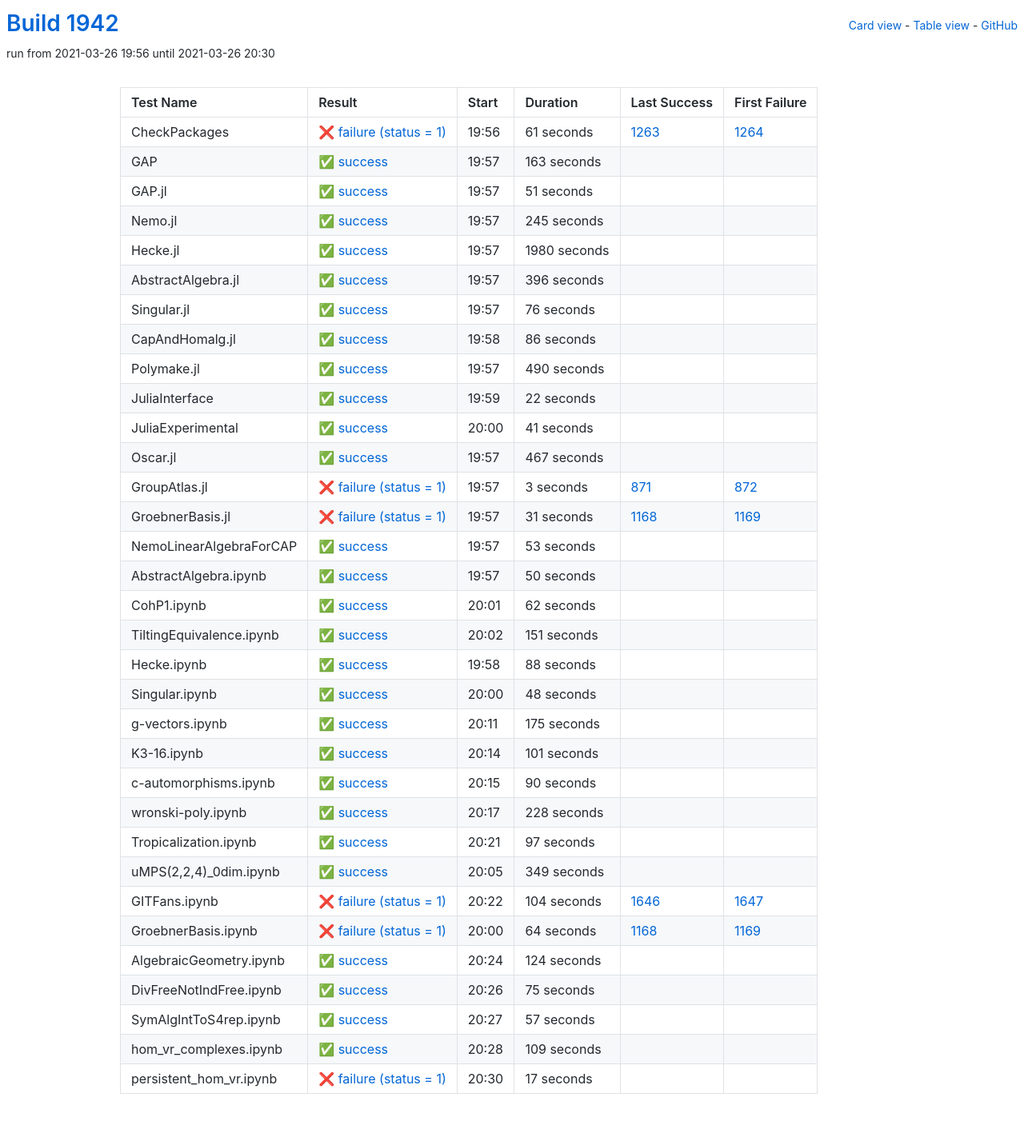
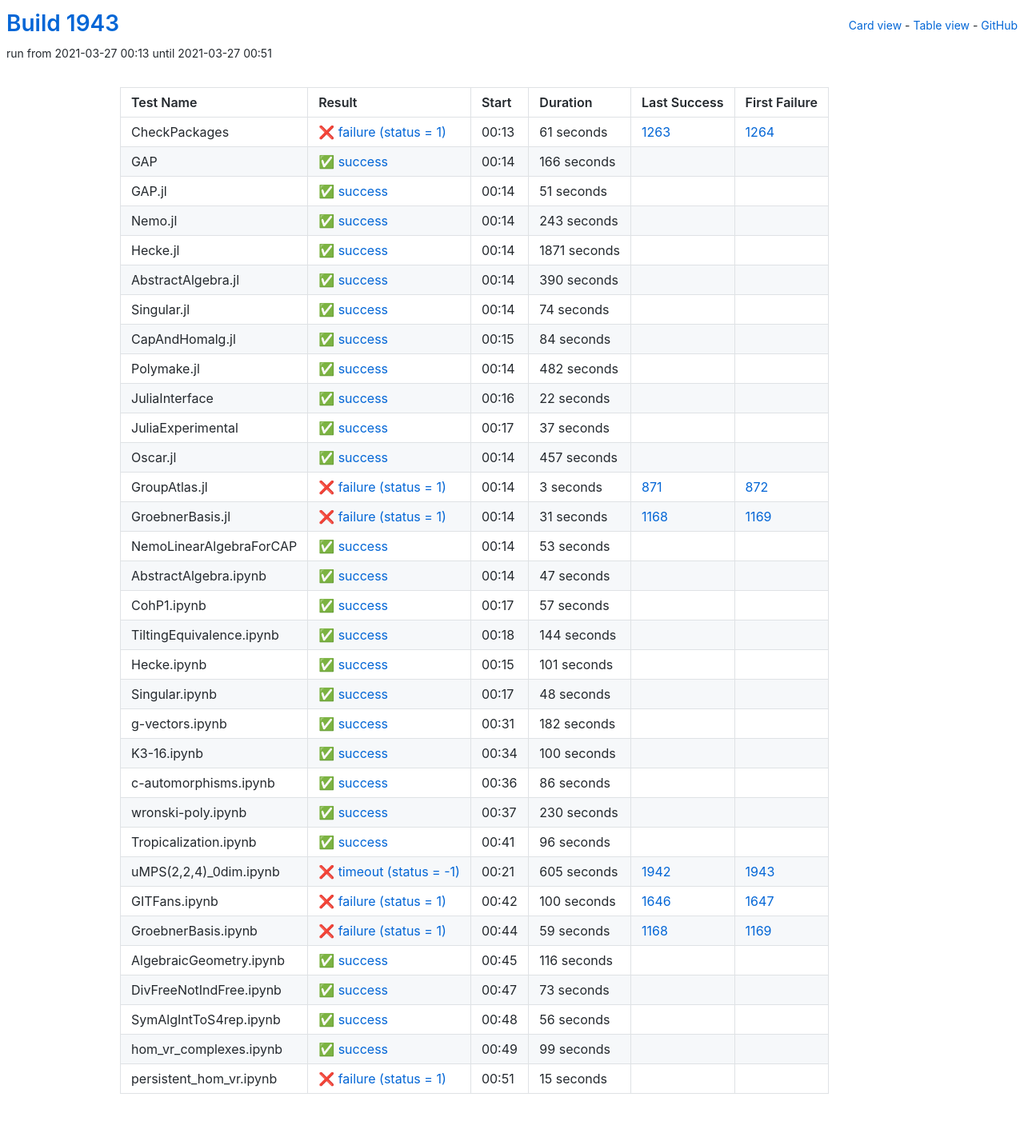
Before and after one commit to oscar-system/oscar-ci-status-stable, a Jekyll site: the page built from table.html, in a window 1280 px wide. Shown: the whole page at 80% size. Built offline with Jekyll 4.4.1, drawn with Linux system fonts in a browser that asks for light colours.

Commit message:
Build #1943

```diff
--- a/_data/ci.yml
+++ b/_data/ci.yml
@@ -1,6 +1,6 @@
 ---
-build: 1942
-build_url: https://oscarci.mathematik.uni-kl.de/job/oscar-stable/1942/
+build: 1943
+build_url: https://oscarci.mathematik.uni-kl.de/job/oscar-stable/1943/
 job: oscar-stable
 organization: oscar-system
 repo: oscar-ci-status-stable
@@ -8,8 +8,8 @@ repourl: https://github.com/oscar-system/oscar-ci-status-stable
 tests:
 - name: CheckPackages
   id: checkpackages
-  log: https://oscarci.mathematik.uni-kl.de/job/oscar-stable/1942/artifact/logs/build-1942/CheckPackages.log
-  start: 2021-03-26 19:56
+  log: https://oscarci.mathematik.uni-kl.de/job/oscar-stable/1943/artifact/logs/build-1943/CheckPackages.log
+  start: 2021-03-27 00:13
   success: false
   exitcode: 1
   status: failure
@@ -20,20 +20,20 @@ tests:
   first_failure_url: https://oscarci.mathematik.uni-kl.de/job/oscar-stable/1264/
 - name: GAP
   id: gap
-  log: https://oscarci.mathematik.uni-kl.de/job/oscar-stable/1942/artifact/logs/build-1942/GAP.log
-  start: 2021-03-26 19:57
+  log: https://oscarci.mathematik.uni-kl.de/job/oscar-stable/1943/artifact/logs/build-1943/GAP.log
+  start: 2021-03-27 00:14
   success: true
   exitcode: 0
   status: success
-  duration: 163
+  duration: 166
   last_success: false
   last_success_url:
   first_failure: false
   first_failure_url:
 - name: GAP.jl
   id: gap-jl
-  log: https://oscarci.mathematik.uni-kl.de/job/oscar-stable/1942/artifact/logs/build-1942/GAP.jl.log
-  start: 2021-03-26 19:57
+  log: https://oscarci.mathematik.uni-kl.de/job/oscar-stable/1943/artifact/logs/build-1943/GAP.jl.log
+  start: 2021-03-27 00:14
   success: true
   exitcode: 0
   status: success
@@ -44,80 +44,80 @@ tests:
   first_failure_url:
 - name: Nemo.jl
   id: nemo-jl
-  log: https://oscarci.mathematik.uni-kl.de/job/oscar-stable/1942/artifact/logs/build-1942/Nemo.jl.log
-  start: 2021-03-26 19:57
+  log: https://oscarci.mathematik.uni-kl.de/job/oscar-stable/1943/artifact/logs/build-1943/Nemo.jl.log
+  start: 2021-03-27 00:14
   success: true
   exitcode: 0
   status: success
-  duration: 245
+  duration: 243
   last_success: false
   last_success_url:
   first_failure: false
   first_failure_url:
 - name: Hecke.jl
   id: hecke-jl
-  log: https://oscarci.mathematik.uni-kl.de/job/oscar-stable/1942/artifact/logs/build-1942/Hecke.jl.log
-  start: 2021-03-26 19:57
+  log: https://oscarci.mathematik.uni-kl.de/job/oscar-stable/1943/artifact/logs/build-1943/Hecke.jl.log
+  start: 2021-03-27 00:14
   success: true
   exitcode: 0
   status: success
-  duration: 1980
+  duration: 1871
   last_success: false
   last_success_url:
   first_failure: false
   first_failure_url:
 - name: AbstractAlgebra.jl
   id: abstractalgebra-jl
-  log: https://oscarci.mathematik.uni-kl.de/job/oscar-stable/1942/artifact/logs/build-1942/AbstractAlgebra.jl.log
-  start: 2021-03-26 19:57
+  log: https://oscarci.mathematik.uni-kl.de/job/oscar-stable/1943/artifact/logs/build-1943/AbstractAlgebra.jl.log
+  start: 2021-03-27 00:14
   success: true
   exitcode: 0
   status: success
-  duration: 396
+  duration: 390
   last_success: false
   last_success_url:
   first_failure: false
   first_failure_url:
 - name: Singular.jl
   id: singular-jl
-  log: https://oscarci.mathematik.uni-kl.de/job/oscar-stable/1942/artifact/logs/build-1942/Singular.jl.log
-  start: 2021-03-26 19:57
+  log: https://oscarci.mathematik.uni-kl.de/job/oscar-stable/1943/artifact/logs/build-1943/Singular.jl.log
+  start: 2021-03-27 00:14
   success: true
   exitcode: 0
   status: success
-  duration: 76
+  duration: 74
   last_success: false
   last_success_url:
   first_failure: false
   first_failure_url:
 - name: CapAndHomalg.jl
   id: capandhomalg-jl
-  log: https://oscarci.mathematik.uni-kl.de/job/oscar-stable/1942/artifact/logs/build-1942/CapAndHomalg.jl.log
-  start: 2021-03-26 19:58
+  log: https://oscarci.mathematik.uni-kl.de/job/oscar-stable/1943/artifact/logs/build-1943/CapAndHomalg.jl.log
+  start: 2021-03-27 00:15
   success: true
   exitcode: 0
   status: success
-  duration: 86
+  duration: 84
   last_success: false
   last_success_url:
   first_failure: false
   first_failure_url:
 - name: Polymake.jl
   id: polymake-jl
-  log: https://oscarci.mathematik.uni-kl.de/job/oscar-stable/1942/artifact/logs/build-1942/Polymake.jl.log
-  start: 2021-03-26 19:57
+  log: https://oscarci.mathematik.uni-kl.de/job/oscar-stable/1943/artifact/logs/build-1943/Polymake.jl.log
+  start: 2021-03-27 00:14
   success: true
   exitcode: 0
   status: success
-  duration: 490
+  duration: 482
   last_success: false
   last_success_url:
   first_failure: false
   first_failure_url:
 - name: JuliaInterface
   id: juliainterface
-  log: https://oscarci.mathematik.uni-kl.de/job/oscar-stable/1942/artifact/logs/build-1942/JuliaInterface.log
-  start: 2021-03-26 19:59
+  log: https://oscarci.mathematik.uni-kl.de/job/oscar-stable/1943/artifact/logs/build-1943/JuliaInterface.log
+  start: 2021-03-27 00:16
   success: true
   exitcode: 0
   status: success
@@ -128,32 +128,32 @@ tests:
   first_failure_url:
 - name: JuliaExperimental
   id: juliaexperimental
-  log: https://oscarci.mathematik.uni-kl.de/job/oscar-stable/1942/artifact/logs/build-1942/JuliaExperimental.log
-  start: 2021-03-26 20:00
+  log: https://oscarci.mathematik.uni-kl.de/job/oscar-stable/1943/artifact/logs/build-1943/JuliaExperimental.log
+  start: 2021-03-27 00:17
   success: true
   exitcode: 0
   status: success
-  duration: 41
+  duration: 37
   last_success: false
   last_success_url:
   first_failure: false
   first_failure_url:
 - name: Oscar.jl
   id: oscar-jl
-  log: https://oscarci.mathematik.uni-kl.de/job/oscar-stable/1942/artifact/logs/build-1942/Oscar.jl.log
-  start: 2021-03-26 19:57
+  log: https://oscarci.mathematik.uni-kl.de/job/oscar-stable/1943/artifact/logs/build-1943/Oscar.jl.log
+  start: 2021-03-27 00:14
   success: true
   exitcode: 0
   status: success
-  duration: 467
+  duration: 457
   last_success: false
   last_success_url:
   first_failure: false
   first_failure_url:
 - name: GroupAtlas.jl
   id: groupatlas-jl
-  log: https://oscarci.mathematik.uni-kl.de/job/oscar-stable/1942/artifact/logs/build-1942/GroupAtlas.jl.log
-  start: 2021-03-26 19:57
+  log: https://oscarci.mathematik.uni-kl.de/job/oscar-stable/1943/artifact/logs/build-1943/GroupAtlas.jl.log
+  start: 2021-03-27 00:14
   success: false
   exitcode: 1
   status: failure
@@ -164,8 +164,8 @@ tests:
   first_failure_url: https://oscarci.mathematik.uni-kl.de/job/oscar-stable/872/
 - name: GroebnerBasis.jl
   id: groebnerbasis-jl
-  log: https://oscarci.mathematik.uni-kl.de/job/oscar-stable/1942/artifact/logs/build-1942/GroebnerBasis.jl.log
-  start: 2021-03-26 19:57
+  log: https://oscarci.mathematik.uni-kl.de/job/oscar-stable/1943/artifact/logs/build-1943/GroebnerBasis.jl.log
+  start: 2021-03-27 00:14
   success: false
   exitcode: 1
   status: failure
@@ -176,8 +176,8 @@ tests:
   first_failure_url: https://oscarci.mathematik.uni-kl.de/job/oscar-stable/1169/
 - name: NemoLinearAlgebraForCAP
   id: nemolinearalgebraforcap
-  log: https://oscarci.mathematik.uni-kl.de/job/oscar-stable/1942/artifact/logs/build-1942/NemoLinearAlgebraForCAP.log
-  start: 2021-03-26 19:57
+  log: https://oscarci.mathematik.uni-kl.de/job/oscar-stable/1943/artifact/logs/build-1943/NemoLinearAlgebraForCAP.log
+  start: 2021-03-27 00:14
   success: true
   exitcode: 0
   status: success
@@ -188,56 +188,56 @@ tests:
   first_failure_url:
 - name: AbstractAlgebra.ipynb
   id: abstractalgebra-ipynb
-  log: https://oscarci.mathematik.uni-kl.de/job/oscar-stable/1942/artifact/logs/build-1942/AbstractAlgebra.ipynb.log
-  start: 2021-03-26 19:57
+  log: https://oscarci.mathematik.uni-kl.de/job/oscar-stable/1943/artifact/logs/build-1943/AbstractAlgebra.ipynb.log
+  start: 2021-03-27 00:14
   success: true
   exitcode: 0
   status: success
-  duration: 50
+  duration: 47
   last_success: false
   last_success_url:
   first_failure: false
   first_failure_url:
 - name: CohP1.ipynb
   id: cohp1-ipynb
-  log: https://oscarci.mathematik.uni-kl.de/job/oscar-stable/1942/artifact/logs/build-1942/CohP1.ipynb.log
-  start: 2021-03-26 20:01
+  log: https://oscarci.mathematik.uni-kl.de/job/oscar-stable/1943/artifact/logs/build-1943/CohP1.ipynb.log
+  start: 2021-03-27 00:17
   success: true
   exitcode: 0
   status: success
-  duration: 62
+  duration: 57
   last_success: false
   last_success_url:
   first_failure: false
   first_failure_url:
 - name: TiltingEquivalence.ipynb
   id: tiltingequivalence-ipynb
-  log: https://oscarci.mathematik.uni-kl.de/job/oscar-stable/1942/artifact/logs/build-1942/TiltingEquivalence.ipynb.log
-  start: 2021-03-26 20:02
+  log: https://oscarci.mathematik.uni-kl.de/job/oscar-stable/1943/artifact/logs/build-1943/TiltingEquivalence.ipynb.log
+  start: 2021-03-27 00:18
   success: true
   exitcode: 0
   status: success
-  duration: 151
+  duration: 144
   last_success: false
   last_success_url:
   first_failure: false
   first_failure_url:
 - name: Hecke.ipynb
   id: hecke-ipynb
-  log: https://oscarci.mathematik.uni-kl.de/job/oscar-stable/1942/artifact/logs/build-1942/Hecke.ipynb.log
-  start: 2021-03-26 19:58
+  log: https://oscarci.mathematik.uni-kl.de/job/oscar-stable/1943/artifact/logs/build-1943/Hecke.ipynb.log
+  start: 2021-03-27 00:15
   success: true
   exitcode: 0
   status: success
-  duration: 88
+  duration: 101
   last_success: false
   last_success_url:
   first_failure: false
   first_failure_url:
 - name: Singular.ipynb
   id: singular-ipynb
-  log: https://oscarci.mathematik.uni-kl.de/job/oscar-stable/1942/artifact/logs/build-1942/Singular.ipynb.log
-  start: 2021-03-26 20:00
+  log: https://oscarci.mathematik.uni-kl.de/job/oscar-stable/1943/artifact/logs/build-1943/Singular.ipynb.log
+  start: 2021-03-27 00:17
   success: true
   exitcode: 0
   status: success
@@ -248,156 +248,156 @@ tests:
   first_failure_url:
 - name: g-vectors.ipynb
   id: g-vectors-ipynb
-  log: https://oscarci.mathematik.uni-kl.de/job/oscar-stable/1942/artifact/logs/build-1942/g-vectors.ipynb.log
-  start: 2021-03-26 20:11
+  log: https://oscarci.mathematik.uni-kl.de/job/oscar-stable/1943/artifact/logs/build-1943/g-vectors.ipynb.log
+  start: 2021-03-27 00:31
   success: true
   exitcode: 0
   status: success
-  duration: 175
+  duration: 182
   last_success: false
   last_success_url:
   first_failure: false
   first_failure_url:
 - name: K3-16.ipynb
   id: k3-16-ipynb
-  log: https://oscarci.mathematik.uni-kl.de/job/oscar-stable/1942/artifact/logs/build-1942/K3-16.ipynb.log
-  start: 2021-03-26 20:14
+  log: https://oscarci.mathematik.uni-kl.de/job/oscar-stable/1943/artifact/logs/build-1943/K3-16.ipynb.log
+  start: 2021-03-27 00:34
   success: true
   exitcode: 0
   status: success
-  duration: 101
+  duration: 100
   last_success: false
   last_success_url:
   first_failure: false
   first_failure_url:
 - name: c-automorphisms.ipynb
   id: c-automorphisms-ipynb
-  log: https://oscarci.mathematik.uni-kl.de/job/oscar-stable/1942/artifact/logs/build-1942/c-automorphisms.ipynb.log
-  start: 2021-03-26 20:15
+  log: https://oscarci.mathematik.uni-kl.de/job/oscar-stable/1943/artifact/logs/build-1943/c-automorphisms.ipynb.log
+  start: 2021-03-27 00:36
   success: true
   exitcode: 0
   status: success
-  duration: 90
+  duration: 86
   last_success: false
   last_success_url:
   first_failure: false
   first_failure_url:
 - name: wronski-poly.ipynb
   id: wronski-poly-ipynb
-  log: https://oscarci.mathematik.uni-kl.de/job/oscar-stable/1942/artifact/logs/build-1942/wronski-poly.ipynb.log
-  start: 2021-03-26 20:17
+  log: https://oscarci.mathematik.uni-kl.de/job/oscar-stable/1943/artifact/logs/build-1943/wronski-poly.ipynb.log
+  start: 2021-03-27 00:37
   success: true
   exitcode: 0
   status: success
-  duration: 228
+  duration: 230
   last_success: false
   last_success_url:
   first_failure: false
   first_failure_url:
 - name: Tropicalization.ipynb
   id: tropicalization-ipynb
-  log: https://oscarci.mathematik.uni-kl.de/job/oscar-stable/1942/artifact/logs/build-1942/Tropicalization.ipynb.log
-  start: 2021-03-26 20:21
+  log: https://oscarci.mathematik.uni-kl.de/job/oscar-stable/1943/artifact/logs/build-1943/Tropicalization.ipynb.log
+  start: 2021-03-27 00:41
   success: true
   exitcode: 0
   status: success
-  duration: 97
+  duration: 96
   last_success: false
   last_success_url:
   first_failure: false
   first_failure_url:
 - name: uMPS(2,2,4)_0dim.ipynb
   id: umps-2-2-4-0dim-ipynb
-  log: https://oscarci.mathematik.uni-kl.de/job/oscar-stable/1942/artifact/logs/build-1942/uMPS-2-2-4-_0dim.ipynb.log
-  start: 2021-03-26 20:05
-  success: true
-  exitcode: 0
-  status: success
-  duration: 349
-  last_success: false
-  last_success_url:
-  first_failure: false
-  first_failure_url:
+  log: https://oscarci.mathematik.uni-kl.de/job/oscar-stable/1943/artifact/logs/build-1943/uMPS-2-2-4-_0dim.ipynb.log
+  start: 2021-03-27 00:21
+  success: false
+  exitcode: -1
+  status: timeout
+  duration: 605
+  last_success: 1942
+  last_success_url: https://oscarci.mathematik.uni-kl.de/job/oscar-stable/1942/
+  first_failure: 1943
+  first_failure_url: https://oscarci.mathematik.uni-kl.de/job/oscar-stable/1943/
 - name: GITFans.ipynb
   id: gitfans-ipynb
-  log: https://oscarci.mathematik.uni-kl.de/job/oscar-stable/1942/artifact/logs/build-1942/GITFans.ipynb.log
-  start: 2021-03-26 20:22
+  log: https://oscarci.mathematik.uni-kl.de/job/oscar-stable/1943/artifact/logs/build-1943/GITFans.ipynb.log
+  start: 2021-03-27 00:42
   success: false
   exitcode: 1
   status: failure
-  duration: 104
+  duration: 100
   last_success: 1646
   last_success_url: https://oscarci.mathematik.uni-kl.de/job/oscar-stable/1646/
   first_failure: 1647
   first_failure_url: https://oscarci.mathematik.uni-kl.de/job/oscar-stable/1647/
 - name: GroebnerBasis.ipynb
   id: groebnerbasis-ipynb
-  log: https://oscarci.mathematik.uni-kl.de/job/oscar-stable/1942/artifact/logs/build-1942/GroebnerBasis.ipynb.log
-  start: 2021-03-26 20:00
+  log: https://oscarci.mathematik.uni-kl.de/job/oscar-stable/1943/artifact/logs/build-1943/GroebnerBasis.ipynb.log
+  start: 2021-03-27 00:44
   success: false
   exitcode: 1
   status: failure
-  duration: 64
+  duration: 59
   last_success: 1168
   last_success_url: https://oscarci.mathematik.uni-kl.de/job/oscar-stable/1168/
   first_failure: 1169
   first_failure_url: https://oscarci.mathematik.uni-kl.de/job/oscar-stable/1169/
 - name: AlgebraicGeometry.ipynb
   id: algebraicgeometry-ipynb
-  log: https://oscarci.mathematik.uni-kl.de/job/oscar-stable/1942/artifact/logs/build-1942/AlgebraicGeometry.ipynb.log
-  start: 2021-03-26 20:24
+  log: https://oscarci.mathematik.uni-kl.de/job/oscar-stable/1943/artifact/logs/build-1943/AlgebraicGeometry.ipynb.log
+  start: 2021-03-27 00:45
   success: true
   exitcode: 0
   status: success
-  duration: 124
+  duration: 116
   last_success: false
   last_success_url:
   first_failure: false
   first_failure_url:
 - name: DivFreeNotIndFree.ipynb
   id: divfreenotindfree-ipynb
-  log: https://oscarci.mathematik.uni-kl.de/job/oscar-stable/1942/artifact/logs/build-1942/DivFreeNotIndFree.ipynb.log
-  start: 2021-03-26 20:26
+  log: https://oscarci.mathematik.uni-kl.de/job/oscar-stable/1943/artifact/logs/build-1943/DivFreeNotIndFree.ipynb.log
+  start: 2021-03-27 00:47
   success: true
   exitcode: 0
   status: success
-  duration: 75
+  duration: 73
   last_success: false
   last_success_url:
   first_failure: false
   first_failure_url:
 - name: SymAlgIntToS4rep.ipynb
   id: symalginttos4rep-ipynb
-  log: https://oscarci.mathematik.uni-kl.de/job/oscar-stable/1942/artifact/logs/build-1942/SymAlgIntToS4rep.ipynb.log
-  start: 2021-03-26 20:27
+  log: https://oscarci.mathematik.uni-kl.de/job/oscar-stable/1943/artifact/logs/build-1943/SymAlgIntToS4rep.ipynb.log
+  start: 2021-03-27 00:48
   success: true
   exitcode: 0
   status: success
-  duration: 57
+  duration: 56
   last_success: false
   last_success_url:
   first_failure: false
   first_failure_url:
 - name: hom_vr_complexes.ipynb
   id: hom-vr-complexes-ipynb
-  log: https://oscarci.mathematik.uni-kl.de/job/oscar-stable/1942/artifact/logs/build-1942/hom_vr_complexes.ipynb.log
-  start: 2021-03-26 20:28
+  log: https://oscarci.mathematik.uni-kl.de/job/oscar-stable/1943/artifact/logs/build-1943/hom_vr_complexes.ipynb.log
+  start: 2021-03-27 00:49
   success: true
   exitcode: 0
   status: success
-  duration: 109
+  duration: 99
   last_success: false
   last_success_url:
   first_failure: false
   first_failure_url:
 - name: persistent_hom_vr.ipynb
   id: persistent-hom-vr-ipynb
-  log: https://oscarci.mathematik.uni-kl.de/job/oscar-stable/1942/artifact/logs/build-1942/persistent_hom_vr.ipynb.log
-  start: 2021-03-26 20:30
+  log: https://oscarci.mathematik.uni-kl.de/job/oscar-stable/1943/artifact/logs/build-1943/persistent_hom_vr.ipynb.log
+  start: 2021-03-27 00:51
   success: false
   exitcode: 1
   status: failure
-  duration: 17
+  duration: 15
   last_success: false
   last_success_url:
   first_failure: false
```
Also changed, not shown: README.md.
